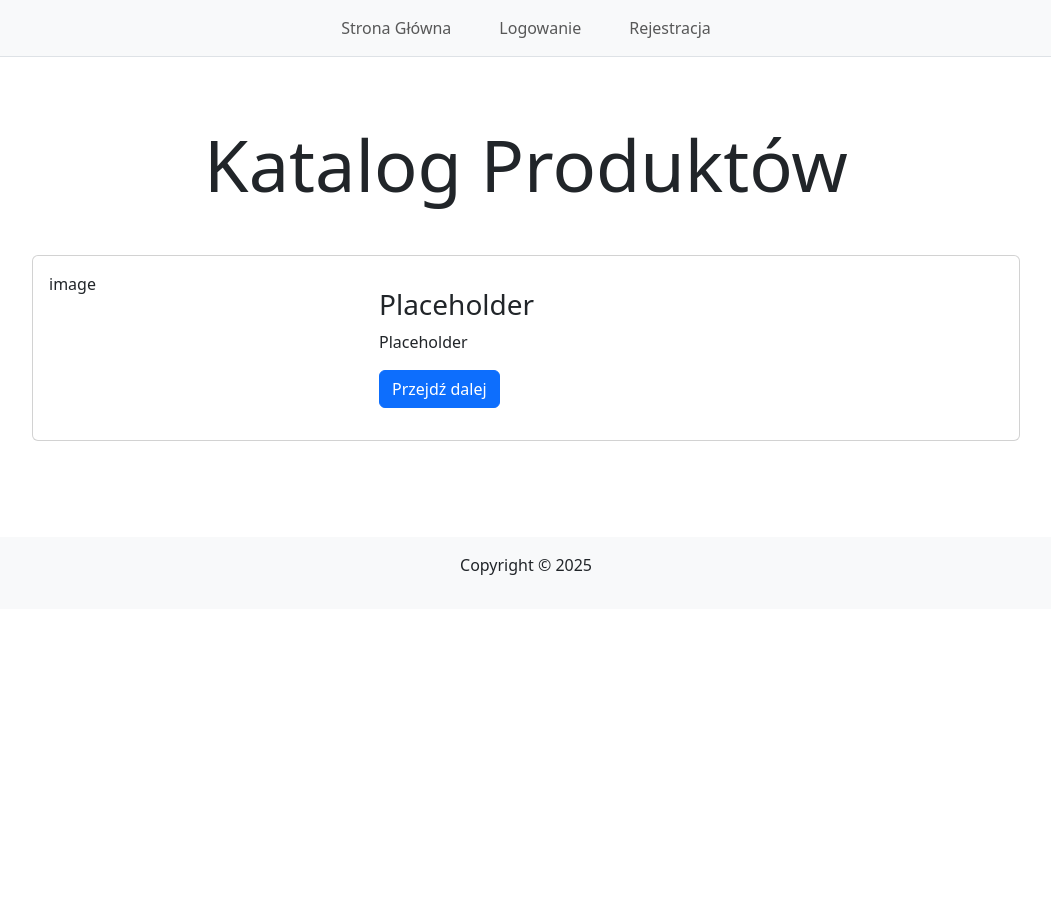
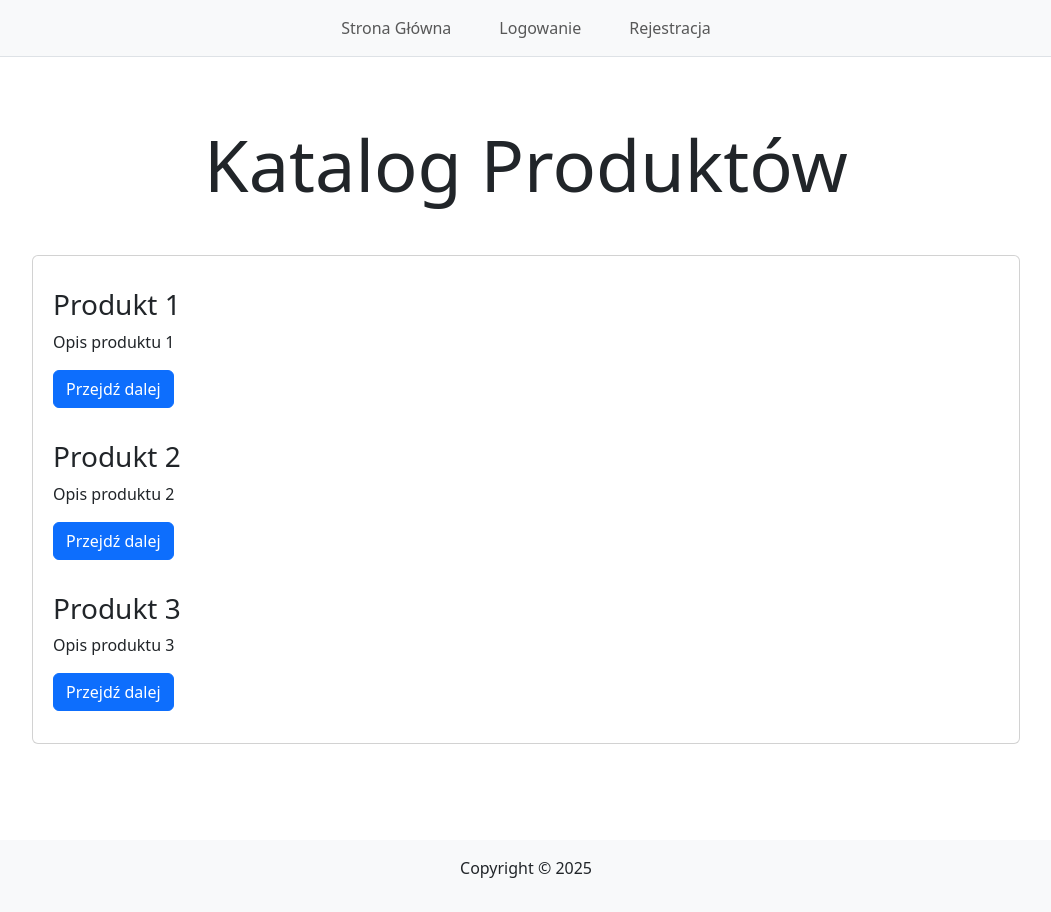
Before and after one commit to zwiadowca987/defensive_programming_project, a Next.js app in the folder frontend/: page /products in a window 1280 px wide. Shown: the whole page, without its empty margins (114-1165 px from the left). Before the commit the page ends 800 px from the top, so only its background shows below. Built offline with nearby package versions, Linux system fonts and the light colour scheme.

Commit message:
products almost done

```diff
--- a/frontend/src/app/products/page.tsx
+++ b/frontend/src/app/products/page.tsx
@@ -1,4 +1,23 @@
 import Link from "next/link";
+
+// TODO: download products from the backend
+const productsList = [
+  {
+    id: 1,
+    name: "Produkt 1",
+    description: "Opis produktu 1",
+  },
+  {
+    id: 2,
+    name: "Produkt 2",
+    description: "Opis produktu 2",
+  },
+  {
+    id: 3,
+    name: "Produkt 3",
+    description: "Opis produktu 3",
+  },
+];
 
 export default function Products() {
   return (
@@ -9,14 +28,18 @@ export default function Products() {
       <div className={"m-5"}>
         <div className={"card m-3 p-3"}>
           <div className={"row"}>
-                        <div className={"col-4"}>
-                            image
+            {productsList.map((product) => (
+              <div className={"card-body col"} key={product.id}>
+                <h3 className={"card-title"}>{product.name}</h3>
+                <p className={"card-text"}>{product.description}</p>
+                <Link
+                  className={"btn btn-primary"}
+                  href={"/shop/products/" + product.id}
+                >
+                  Przejdź dalej
+                </Link>
               </div>
-                        <div className={"card-body col-8"}>
-                            <h3 className={"card-title"}>Placeholder</h3>
-                            <p className={"card-text"}>Placeholder</p>
-                            <Link className={"btn btn-primary"} href={"/shop"}>Przejdź dalej</Link>
-                        </div>
+            ))}
           </div>
         </div>
       </div>
```
Lines whose indentation alone changed are shown as unchanged.
